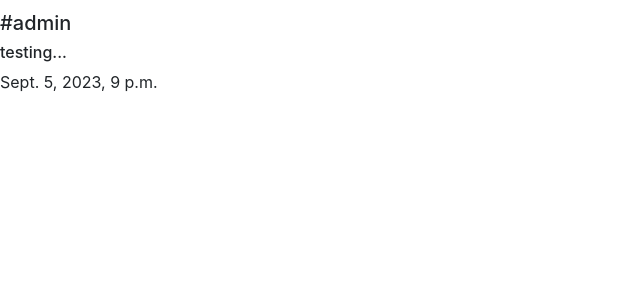
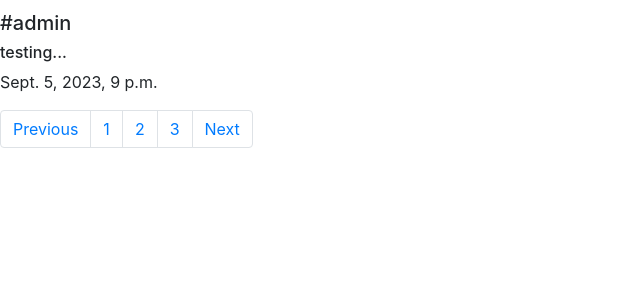
Before and after one commit to FakirHerif/network-project, a Django app: page / in a window 1280 px wide. Shown: the part 200-500 px from the top of the page, without its empty margins (0-640 px from the left). Run offline with Django 3.2, Linux system fonts and the light colour scheme; data comes from the database, SQL or seed files in the repository; some libraries are stand-ins or nearby versions.

Commit message:
added Pagination

```diff
--- a/network/templates/network/index.html
+++ b/network/templates/network/index.html
@@ -14,7 +14,7 @@
     </div>
     <div class="allPosts">
 
-        {% for post in allPosts %}
+        {% for post in page_obj %}
             <div>
                 <h5 class="username">#{{ post.user }}</h5>
                 <h6 class="content">{{ post.content }}</h6>
@@ -22,4 +22,15 @@
             </div>
         {% endfor %}
     </div>
+
+    <nav aria-label="Page navigation example">
+        <ul class="pagination">
+          <li class="page-item"><a class="page-link" href="#">Previous</a></li>
+          <li class="page-item"><a class="page-link" href="#">1</a></li>
+          <li class="page-item"><a class="page-link" href="#">2</a></li>
+          <li class="page-item"><a class="page-link" href="#">3</a></li>
+          <li class="page-item"><a class="page-link" href="#">Next</a></li>
+        </ul>
+      </nav>
+
 {% endblock %}
--- a/network/views.py
+++ b/network/views.py
@@ -3,14 +3,21 @@ from django.db import IntegrityError
 from django.http import HttpResponse, HttpResponseRedirect
 from django.shortcuts import render
 from django.urls import reverse
+from django.core.paginator import Paginator
 
 from .models import User, Post
 
 
 def index(request):
     allPosts = Post.objects.all().order_by("id").reverse()
+    # add Pagination
+    paginator = Paginator(allPosts, 10)
+    page_number = request.GET.get('page')
+    page_obj = paginator.get_page(page_number)
+
     return render(request, "network/index.html", {
-        "allPosts": allPosts
+        "allPosts": allPosts,
+        "page_obj": page_obj
     })
 
 
```
